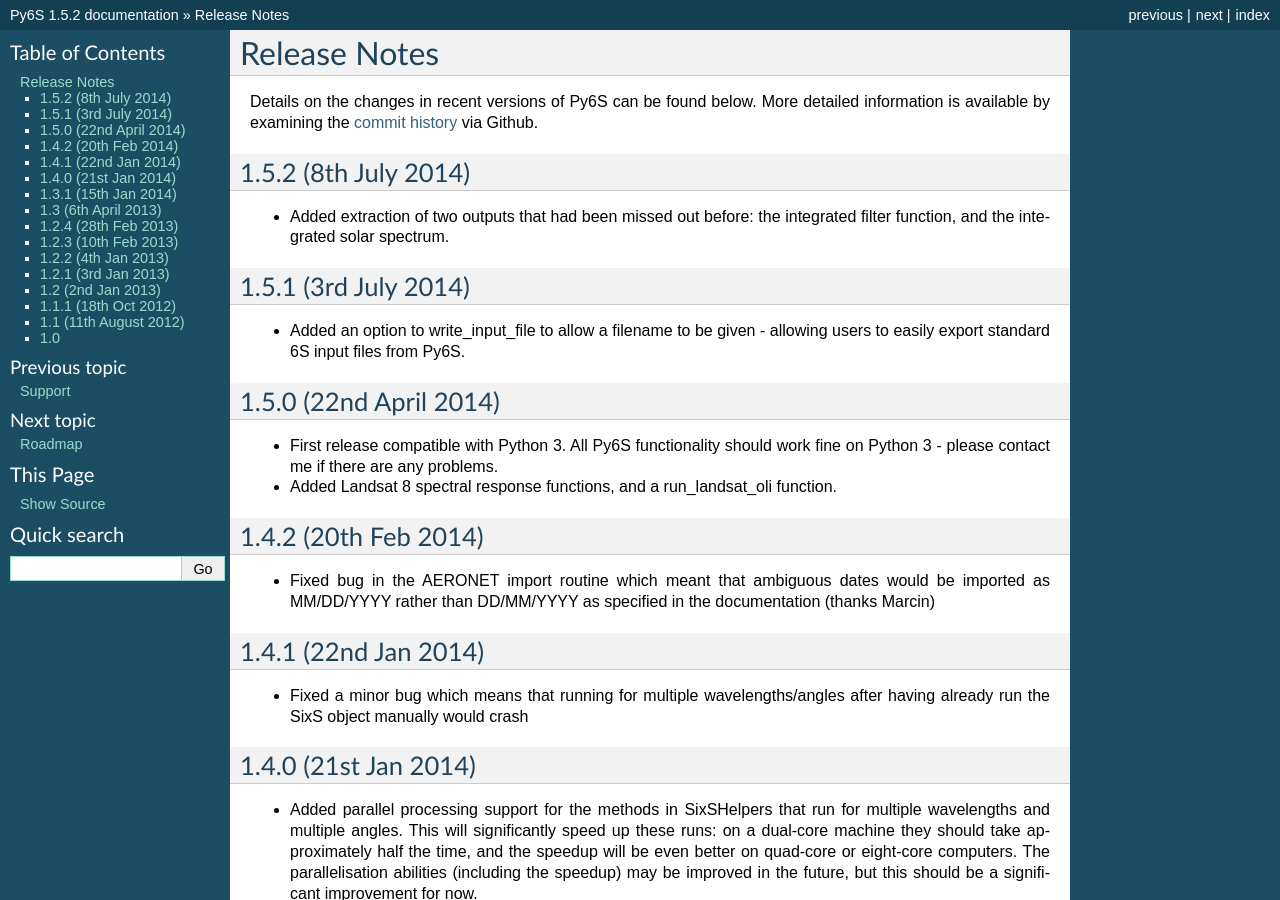
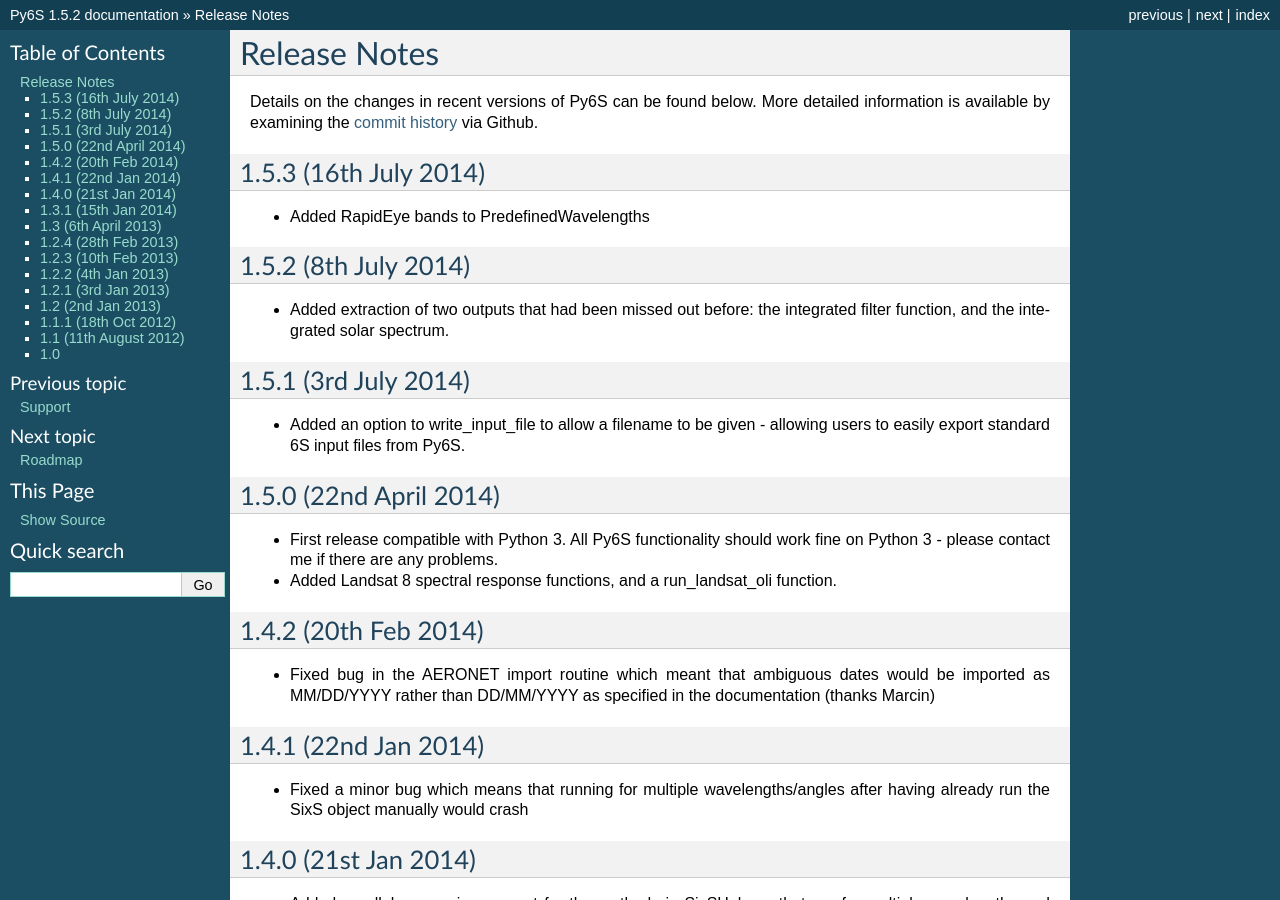
Before and after one commit to robintw/Py6S, a Sphinx documentation site: the page built from doc/source/releasenotes.rst, in a window 1280 px wide and 900 px high. Built offline with Sphinx 7.4.7, drawn with Linux system fonts in a browser that asks for light colours.

Commit message:
Updated release notes for v1.5.3

```diff
--- a/doc/source/releasenotes.rst
+++ b/doc/source/releasenotes.rst
@@ -2,6 +2,10 @@
 -------------
 
 Details on the changes in recent versions of Py6S can be found below. More detailed information is available by examining the `commit history <https://github.com/robintw/Py6S/commits/master/>`_ via Github.
+
+1.5.3 (16th July 2014)
+^^^^^^^^^^^^^^^^^^^^^^
+* Added RapidEye bands to PredefinedWavelengths
 
 1.5.2 (8th July 2014)
 ^^^^^^^^^^^^^^^^^^^^^
```
